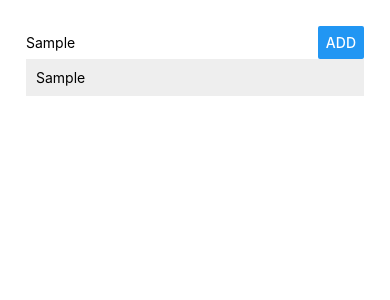
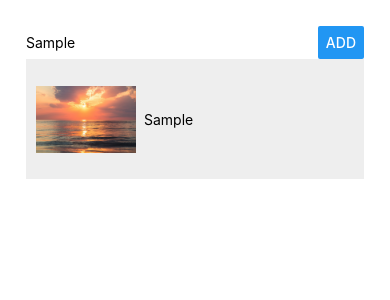
Before and after one commit to sabinbogati1/ReactNative, a React Native app: screen / in a window 390 px wide. Both pictures are taken after typing "Sample" into the empty fields and a click on the button "ADD". Shown: the top 300 px of the page. Built offline with nearby package versions, Linux system fonts and the light colour scheme.

Commit message:
Added Static Image..

```diff
--- a/App.js
+++ b/App.js
@@ -3,6 +3,7 @@ import { StyleSheet, View } from "react-native";
 
 import PlaceInput from "./src/components/PlaceInput/PlaceInput";
 import PlaceList from "./src/components/PlaceList/PlaceList";
+import placeImage from "./src/assets/sunset.jpg";
 
 export default class App extends Component {
   state = {
@@ -14,7 +15,8 @@ export default class App extends Component {
       return {
         places: prevState.places.concat({
           key: Math.random(),
-          value: placeName
+          name: placeName,
+          image: placeImage
         })
       };
     });
--- a/src/components/ListItem/ListItem.js
+++ b/src/components/ListItem/ListItem.js
@@ -1,9 +1,11 @@
 import React from "react";
-import { Text, View, StyleSheet, TouchableOpacity } from 'react-native';
+import { Text, View, StyleSheet, TouchableOpacity, Image } from 'react-native';
+
 
 const listItem = (props) => (
     <TouchableOpacity onPress={props.onItemPressed}>
-         <View style={styles.listItem} >
+        <View style={styles.listItem}  >
+            <Image resizeMode="contain" source={props.placeImage} style={styles.placeImage} />
             <Text>{props.placeName}</Text>
         </View>
     </TouchableOpacity>
@@ -14,7 +16,14 @@ const styles = StyleSheet.create({
         width: "100%",
         padding: 10,
         marginBottom: 5,
-        backgroundColor: "#eee"
+        backgroundColor: "#eee",
+        flexDirection: "row",
+        alignItems: "center"
+    },
+    placeImage: {
+        marginRight: 8,
+        height: 100,
+        width: 100
     }
 })
 
--- a/src/components/PlaceList/PlaceList.js
+++ b/src/components/PlaceList/PlaceList.js
@@ -10,7 +10,8 @@ const placeList = props => {
       data={props.places}
       renderItem={(info) => (
         <ListItem
-          placeName={info.item.value}
+          placeName={info.item.name}
+          placeImage = {info.item.image}
           onItemPressed={() => props.onItemDeleted(info.item.key)}
         />
           )}
--- a/src/store/reducer/places.js
+++ b/src/store/reducer/places.js
@@ -1,3 +1,5 @@
+import { ADD_PLACE, DELETE_PLACE, SELECT_PLACE, DESELECT_PLACE} from "./../actions/actionTypes";
+
 const initialState = {
     places: [],
     selectedPlace: null
```
Also changed, not shown: src/assets/sunset.jpg (added).
